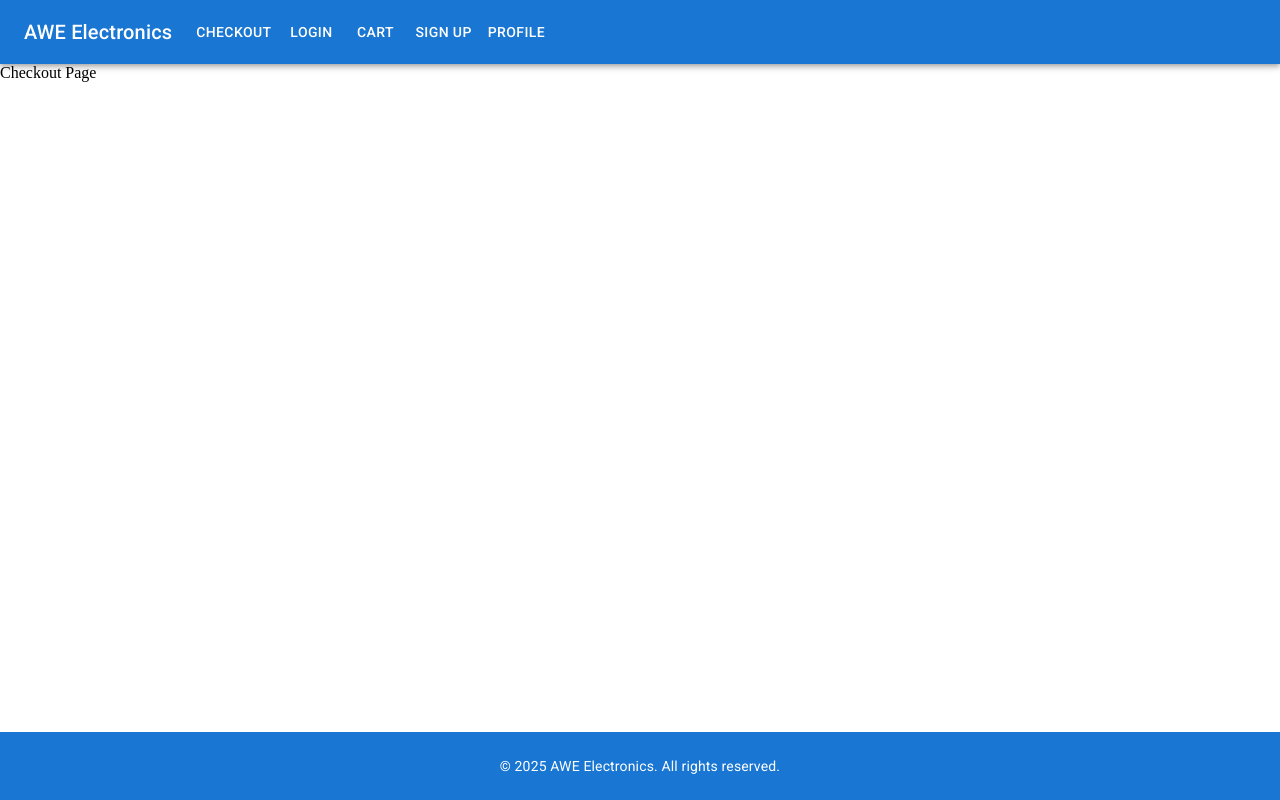
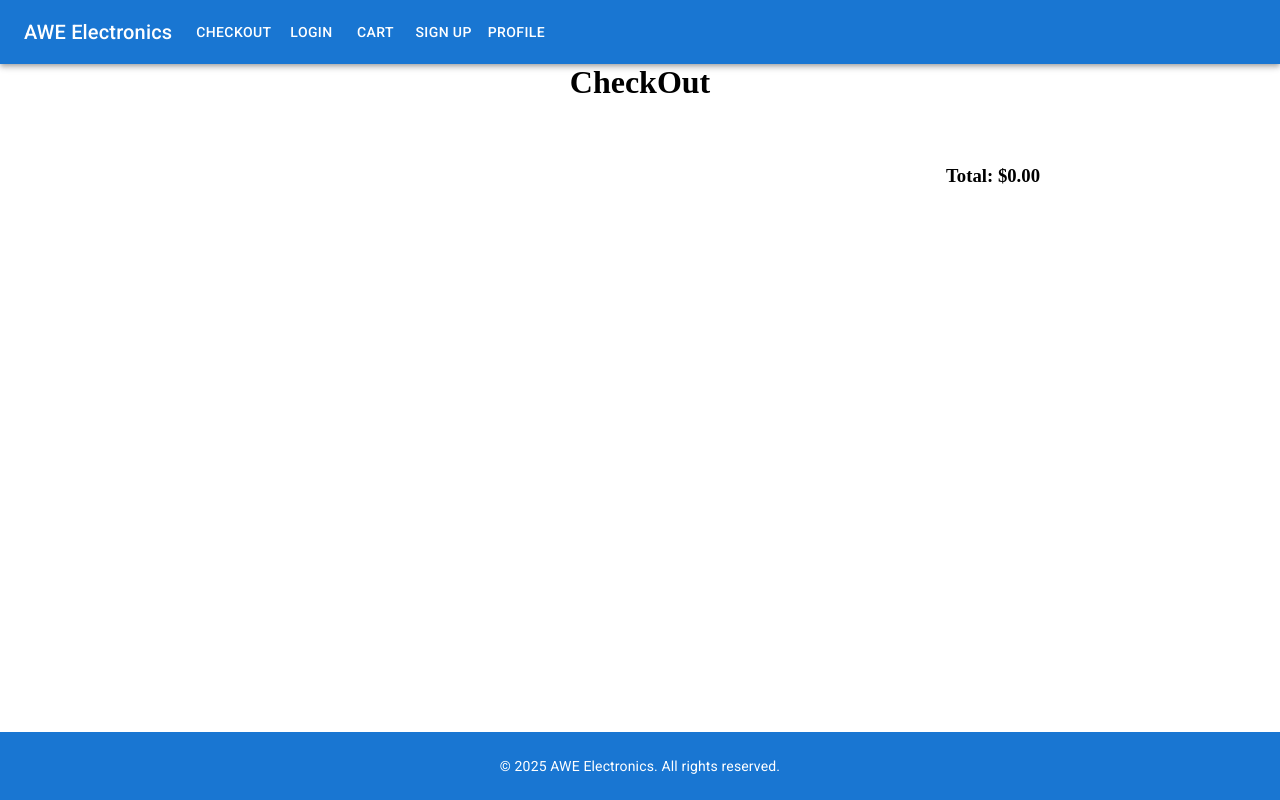
Before and after one commit to vividskiess/SWE30003-A3, a React (Vite) app in the folder frontend/: page /checkout in a window 1280 px wide. Built offline with nearby package versions, Linux system fonts and the light colour scheme; some icons are missing.

Commit message:
feat: Checkout renders cart content

```diff
--- a/frontend/src/models/Cart.tsx
+++ b/frontend/src/models/Cart.tsx
@@ -2,7 +2,6 @@ import { StoreCatalogue } from "./StoreCatalogue";
 // import { sharedCart, sharedCatalogue } from '../models';
 export class Cart {
   private items: [string, number][] = [];
-  private listeners: (() => void)[] = [];
 
   // Add a product to cart
   addProduct(productId: string, quantity: number = 1): void {
@@ -56,7 +55,7 @@ export class Cart {
   renderCart(catalogue: StoreCatalogue): React.ReactElement {
     // Log cart contents and total price
     console.log('Catalogue products:', catalogue.getProducts());
-  console.log('Cart items:', this.items);
+    console.log('Cart items:', this.items);
 
     console.log(
       'Cart updated:',
@@ -69,7 +68,6 @@ export class Cart {
 
     return (
       <div className="shopping-cart" style={{ maxWidth: '800px', margin: '0 auto' }}>
-        <h1 style={{ textAlign: 'center', marginBottom: '2rem' }}>Shopping Cart</h1>
         <div style={{ display: 'flex', flexDirection: 'column', gap: '1rem' }}>
           {this.items.map(([productId, quantity]) => {
             const product = catalogue.getProducts().find(p => p.id === productId);
--- a/frontend/src/pages/CheckOut.tsx
+++ b/frontend/src/pages/CheckOut.tsx
@@ -1,8 +1,11 @@
-import React from 'react';
+import { sharedCart, sharedCatalogue } from '../models';
 
 const CheckOut: React.FC = () => {
   return (
-    <div>Checkout Page</div>
+    <div>
+      <h1 style={{ textAlign: 'center', marginBottom: '2rem' }}>CheckOut</h1>
+      {sharedCart.renderCart(sharedCatalogue)}
+    </div>
   );
 };
 
--- a/frontend/src/pages/ShoppingCart.tsx
+++ b/frontend/src/pages/ShoppingCart.tsx
@@ -1,11 +1,9 @@
 import { sharedCart, sharedCatalogue } from '../models';
-import { useState, useEffect } from 'react';
 
 const ShoppingCart: React.FC = () => {
-
-
   return (
     <div>
+      <h1 style={{ textAlign: 'center', marginBottom: '2rem' }}>Shopping Cart</h1>
       {sharedCart.renderCart(sharedCatalogue)}
     </div>
   );
```
